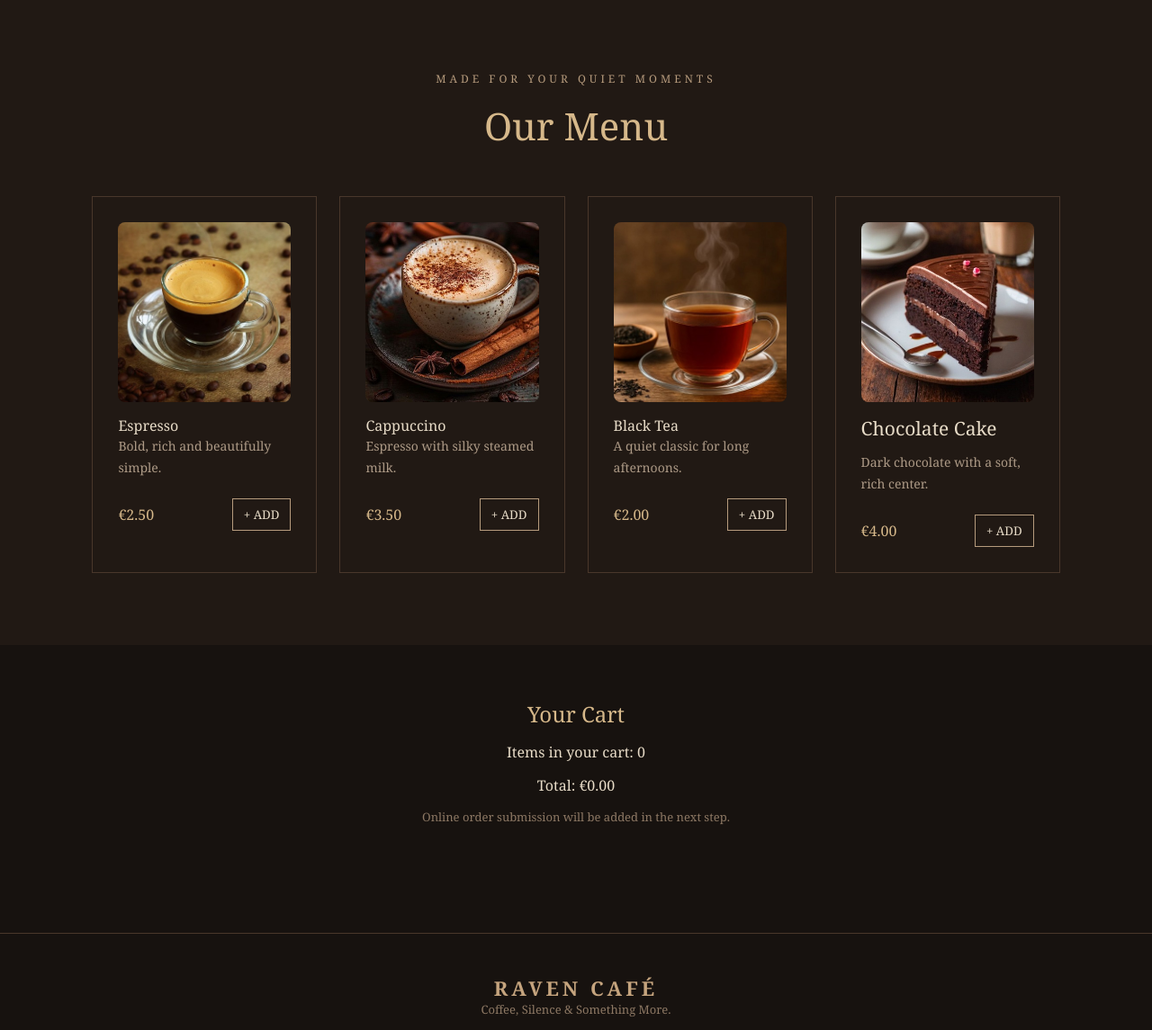
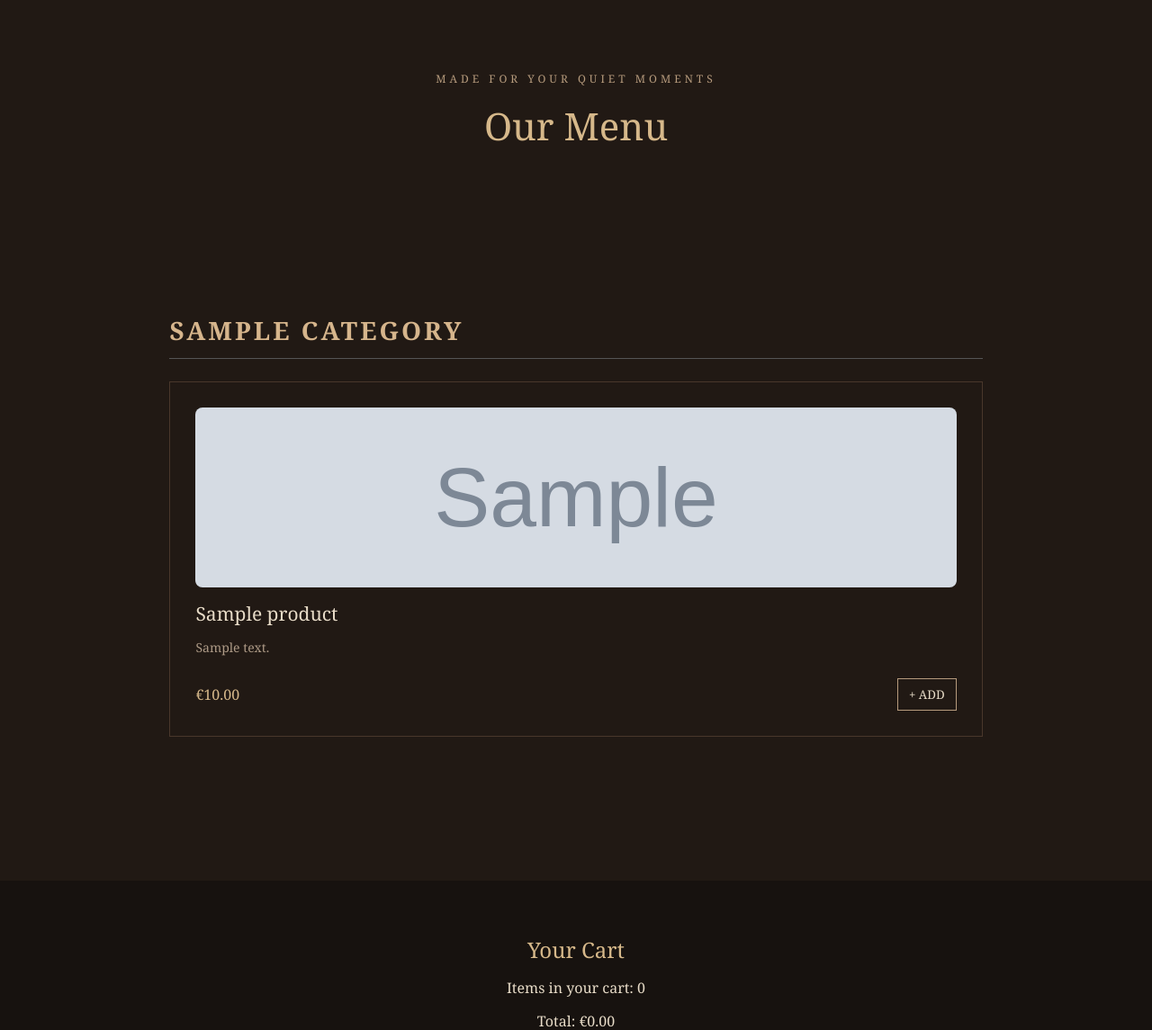
Before and after one commit to arinamzl/RavenCafe, a Django app: page / in a window 1280 px wide. Shown: the part 623-1768 px from the top of the page at 90% size. Run offline with Django 3.2, Linux system fonts and the light colour scheme; tables that the repository leaves empty hold one stand-in row (values such as "Sample post"); grey boxes marked "Sample" are stand-in pictures.

Commit message:
Add dynamic product and media support

```diff
--- a/RavenCafe/settings.py
+++ b/RavenCafe/settings.py
@@ -38,6 +38,7 @@ INSTALLED_APPS = [
     'django.contrib.sessions',
     'django.contrib.messages',
     'django.contrib.staticfiles',
+    'products',
 ]
 
 # Middleware framework
@@ -113,3 +114,5 @@ USE_TZ = True
 STATIC_URL = '/static/'
 STATICFILES_DIRS =[Path(BASE_DIR) / "RavenCafe"/ "static",]
 STATIC_ROOT = posixpath.join(*(BASE_DIR.split(os.path.sep) + ['static']))
+MEDIA_URL = '/media/'
+MEDIA_ROOT = os.path.join(BASE_DIR, 'media')
--- a/RavenCafe/templates/index.html
+++ b/RavenCafe/templates/index.html
@@ -281,6 +281,15 @@
     .cake-image {
         object-position: center bottom;
     }
+    .category-title {
+        font-size: 28px;
+        color: #d6b58c;
+        margin: 50px 0 25px;
+        text-transform: uppercase;
+        letter-spacing: 3px;
+        border-bottom: 1px solid #555;
+        padding-bottom: 12px;
+    }
 </style>
 <nav>
     <a href="#home">HOME</a>
@@ -302,48 +311,45 @@
             <p>MADE FOR YOUR QUIET MOMENTS</p>
             <h2>Our Menu</h2>
         </div>
+        <div class="menu">
+
+            {% for category in categories %}
+
+            <h2 class="category-title">{{ category.name }}</h2>
 
             <div class="products">
 
+                {% for product in products %}
+
+                {% if product.category == category %}
+
                 <div class="product">
-                <img src="{% static 'images/Espresso.jpg' %}" alt="Espresso"
-                <h3>Espresso</h3>
-                <p>Bold, rich and beautifully simple.</p>
+
+                    {% if product.image %}
+                    <img src="{{ product.image.url }}" alt="{{ product.name }}">
+                    {% endif %}
+
+                    <h3>{{ product.name }}</h3>
+                    <p>{{ product.description }}</p>
+
                     <div class="product-bottom">
-                    <span class="price">€2.50</span>
-                    <button class="add-button" onclick="addToCart('Espresso', 2.50)">+ ADD</button>
-                </div>
+                        <span class="price">€{{ product.price }}</span>
+
+                        <button class="add-button"
+                                onclick="addToCart('{{ product.name|escapejs }}', {{ product.price }})">
+                            + ADD
+                        </button>
                     </div>
 
-            <div class="product">
-                <img src="{% static 'images/cappuccino.jpg' %}" alt="cappuccino"
-                <h3>Cappuccino</h3>
-                <p>Espresso with silky steamed milk.</p>
-                <div class="product-bottom">
-                    <span class="price">€3.50</span>
-                    <button class="add-button" onclick="addToCart('Cappuccino', 3.50)">+ ADD</button>
-                </div>
                 </div>
 
-            <div class="product">
-                <img src="{% static 'images/black-tea.jpg' %}" alt="black-tea"
-                <h3>Black Tea</h3>
-                <p>A quiet classic for long afternoons.</p>
-                <div class="product-bottom">
-                    <span class="price">€2.00</span>
-                    <button class="add-button" onclick="addToCart('Black Tea', 2.00)">+ ADD</button>
-                </div>
+                {% endif %}
+
+                {% endfor %}
+
             </div>
 
-            <div class="product">
-                <img src="{% static 'images/chocolate-cake.jpg' %}" alt="chocolate-cake" class="cake-image">
-                <h3>Chocolate Cake</h3>
-                <p>Dark chocolate with a soft, rich center.</p>
-                <div class="product-bottom">
-                    <span class="price">€4.00</span>
-                    <button class="add-button" onclick="addToCart('Chocolate Cake', 4.00)">+ ADD</button>
-                </div>
-            </div>
+            {% endfor %}
 
         </div>
     </section>
--- a/RavenCafe/urls.py
+++ b/RavenCafe/urls.py
@@ -1,6 +1,12 @@
+from django.contrib import admin
 from django.urls import path
+from django.conf import settings
+from django.conf.urls.static import static
 from . import views
 
 urlpatterns = [
-path('', views.home, name='home'),
+    path('admin/', admin.site.urls),
+    path('', views.home, name='home'),
 ]
+
+urlpatterns += static(settings.MEDIA_URL, document_root=settings.MEDIA_ROOT)
--- a/RavenCafe/views.py
+++ b/RavenCafe/views.py
@@ -1,7 +1,7 @@
-"""
-Package for RavenCafe.
-"""
+from products.models import Product, Category
 from django.shortcuts import render
 
 def home(request):
-   return render(request, 'index.html')
+    products= Product.objects.filter(available=True)
+    categories = Category.objects.all()
+    return render(request, 'index.html', {'products': products, 'categories': categories})
--- /dev/null
+++ b/products/admin.py
@@ -0,0 +1,5 @@
+from django.contrib import admin
+from .models import Category, Product
+
+admin.site.register(Category)
+admin.site.register(Product)
--- /dev/null
+++ b/products/apps.py
@@ -0,0 +1,6 @@
+from django.apps import AppConfig
+
+
+class ProductsConfig(AppConfig):
+    default_auto_field = 'django.db.models.BigAutoField'
+    name = 'products'
--- /dev/null
+++ b/products/models.py
@@ -0,0 +1,20 @@
+from django.db import models
+
+# Create your models here.
+
+class Category(models.Model):
+    name=models.CharField(max_length=100)
+
+    def __str__(self):
+        return self.name
+
+class Product(models.Model):
+    name = models.CharField(max_length=100)
+    category = models.ForeignKey(Category, on_delete=models.CASCADE)
+    description = models.TextField(blank=True)
+    price = models.DecimalField(max_digits=6, decimal_places=2)
+    image = models.ImageField(upload_to='products/', blank=True, null=True)
+    available = models.BooleanField(default=True)
+
+    def str(self):
+        return self.name
--- /dev/null
+++ b/products/tests.py
@@ -0,0 +1,3 @@
+from django.test import TestCase
+
+# Create your tests here.
--- /dev/null
+++ b/products/views.py
@@ -0,0 +1,3 @@
+from django.shortcuts import render
+
+# Create your views here.
```
Also changed, not shown: products/Espresso.jpg.jpg (added), products/__init__.py (added), products/migrations/0001_initial.py (added), products/migrations/__init__.py (added). Lines whose indentation alone changed are shown as unchanged.
